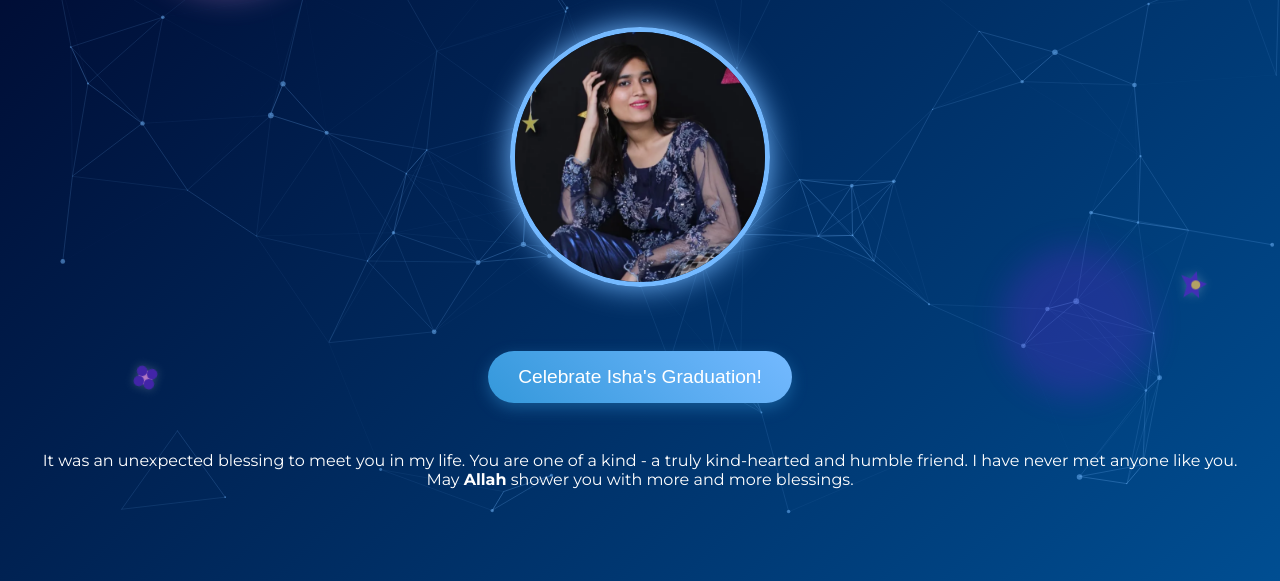
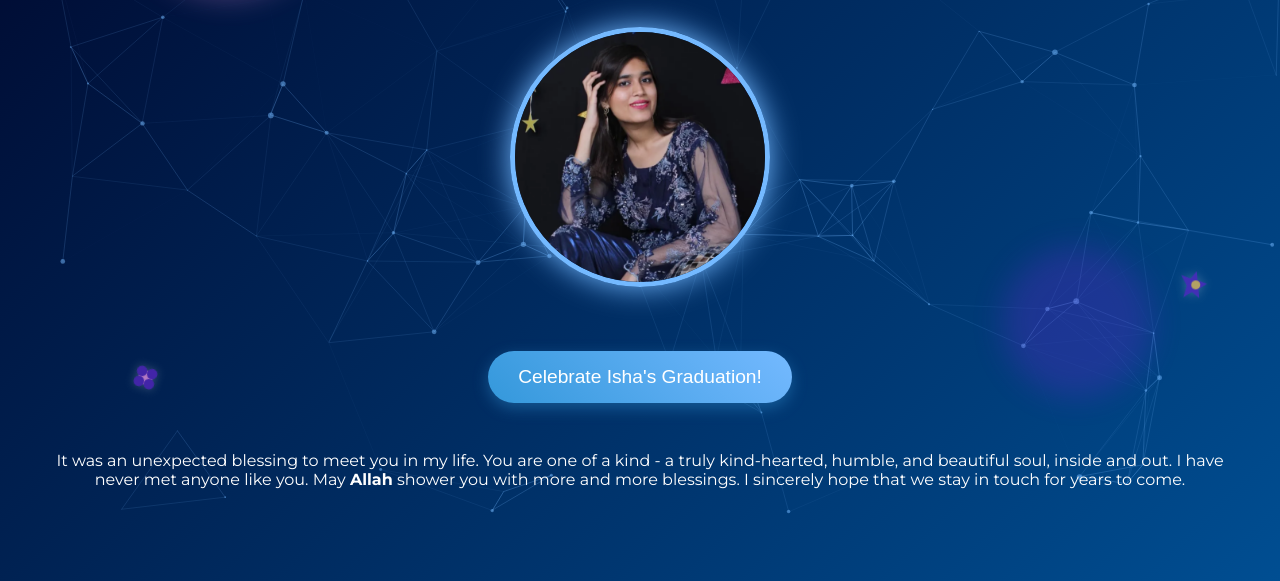
Before and after one commit to Noor0410/congrats, a plain HTML site: page index.html in a window 1280 px wide. Shown: the part 283-864 px from the top of the page. Drawn offline with nearby package versions, Linux system fonts and the light colour scheme.

Commit message:
Update index.html

```diff
--- a/index.html
+++ b/index.html
@@ -272,7 +272,7 @@
         </header>
 
         <button class="confetti-button" id="celebrate-btn">Celebrate Isha's Graduation!</button>
-        <p>It was an unexpected blessing to meet you in my life. You are one of a kind - a truly kind-hearted and humble friend. I have never met anyone like you. May <b>Allah</b> shower you with more and more blessings.</p>
+        <p>It was an unexpected blessing to meet you in my life. You are one of a kind - a truly kind-hearted, humble, and beautiful soul, inside and out. I have never met anyone like you. May <b>Allah</b> shower you with more and more blessings. I sincerely hope that we stay in touch for years to come.</p>
     </div>
 
     <script src="https://cdn.jsdelivr.net/particles.js/2.0.0/particles.min.js"></script>
```
